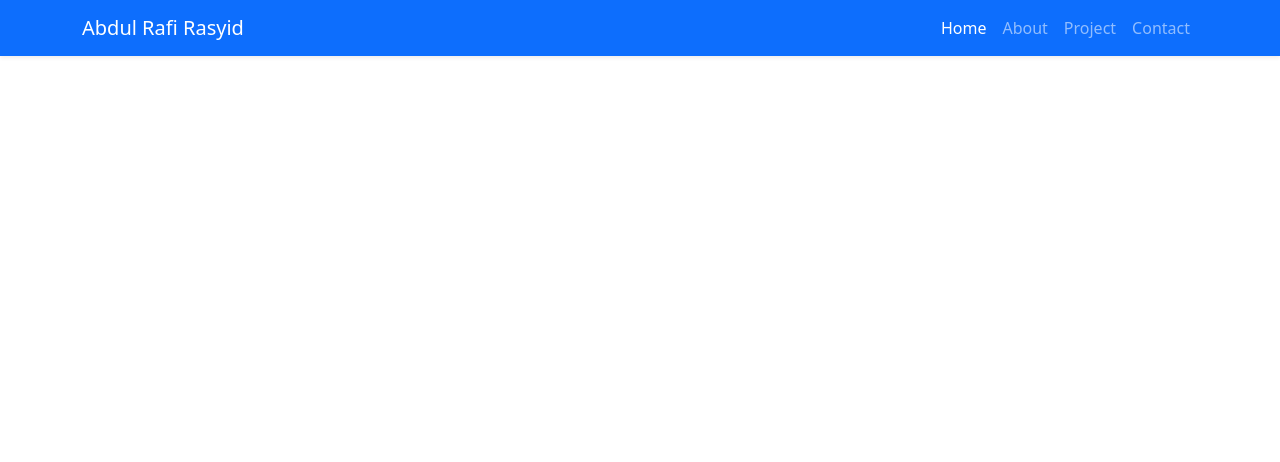
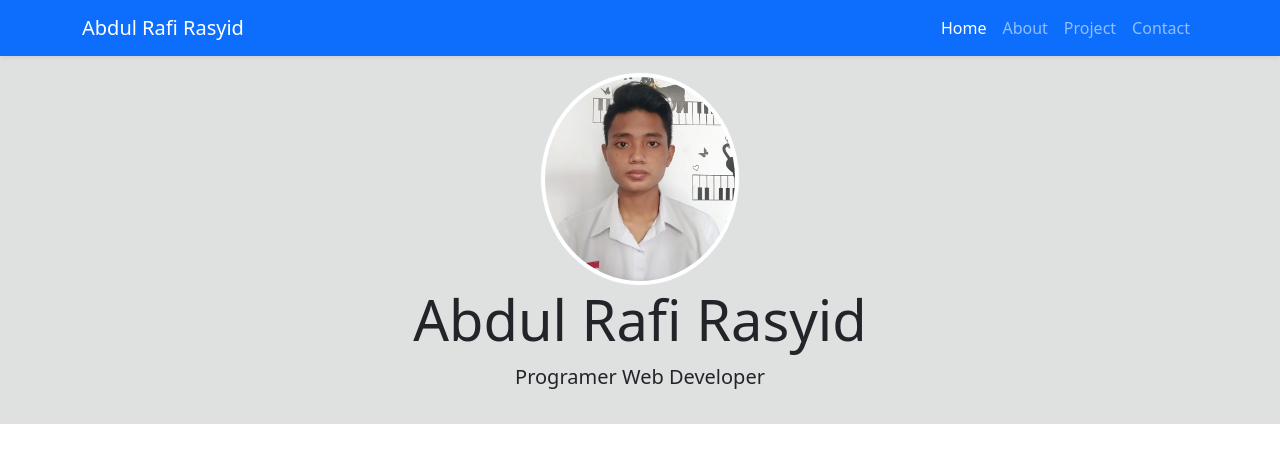
Before and after one commit to blackgraow/portfolio-boostrap5, a plain HTML site: page index.html in a window 1280 px wide. Drawn offline with nearby package versions, Linux system fonts and the light colour scheme.

Commit message:
Menambahkan jumbotron

```diff
--- a/index.html
+++ b/index.html
@@ -4,12 +4,16 @@
     <meta charset="utf-8" />
     <meta name="viewport" content="width=device-width, initial-scale=1" />
     <title>Portfolio | Abdul Rafi Rasyid</title>
+    <!-- boostrap 5 -->
     <link
       href="https://cdn.jsdelivr.net/npm/bootstrap@5.3.3/dist/css/bootstrap.min.css"
       rel="stylesheet"
       integrity="sha384-QWTKZyjpPEjISv5WaRU9OFeRpok6YctnYmDr5pNlyT2bRjXh0JMhjY6hW+ALEwIH"
       crossorigin="anonymous"
     />
+
+    <!-- My CSS -->
+    <link rel="stylesheet" href="style.css">
   </head>
   <body>
     <!-- navbar -->
@@ -46,6 +50,14 @@
       </div>
     </nav>
     <!-- akhir navbar -->
+
+    <!-- Jumbotron -->
+    <section class="jumbotron text-center">
+      <img src="img/profil.jpg" alt="Abdul Rafi Rasyid" class="rounded-circle img-thumbnail" width="200">
+      <h1 class="display-4">Abdul Rafi Rasyid</h1>
+      <p class="lead">Programer Web Developer</p>
+    </section>
+     <!-- akhit jumbotron -->
     <script
       src="https://cdn.jsdelivr.net/npm/bootstrap@5.3.3/dist/js/bootstrap.bundle.min.js"
       integrity="sha384-YvpcrYf0tY3lHB60NNkmXc5s9fDVZLESaAA55NDzOxhy9GkcIdslK1eN7N6jIeHz"
```
